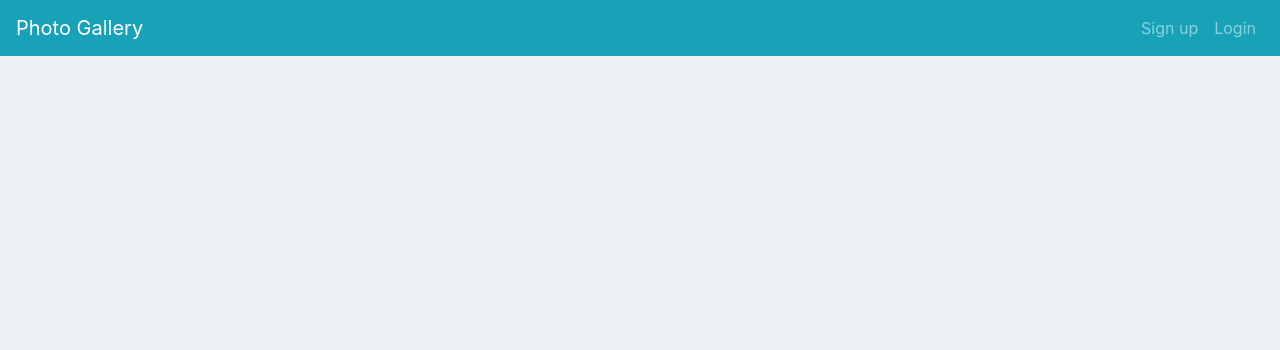
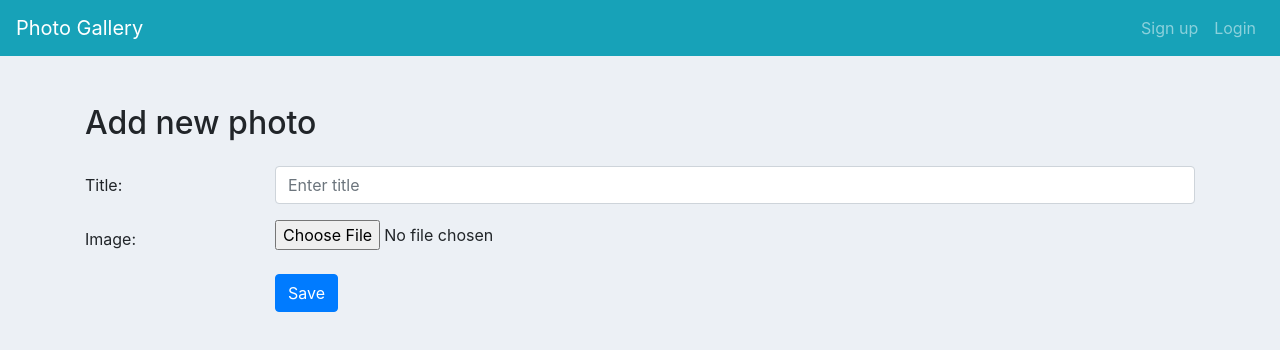
Before and after one commit to AlinaBibikova/exam12, a React (Create React App) app in the folder frontend/: page /photo/new in a window 1280 px wide. Shown: the top 350 px of the page. Built offline with nearby package versions, Linux system fonts and the light colour scheme.

Commit message:
#2 добавила форму добовления

```diff
--- a/frontend/src/App.js
+++ b/frontend/src/App.js
@@ -9,6 +9,7 @@ import Toolbar from "./components/UI/Toolbar/Toolbar";
 import Register from "./containers/Register/Register";
 import Login from "./containers/Login/Login";
 import Galleries from "./containers/Galleries/Galleries";
+import NewPhoto from "./containers/NewPhoto/NewPhoto";
 
 class App extends Component {
     render() {
@@ -26,7 +27,7 @@ class App extends Component {
                                 <Route path="/" exact component={Galleries}/>
                                 <Route path="/login" component={Login}/>
                                 <Route path="/register" exact component={Register} />
-                                {/*<Route path="/photo/new" exact component={New}/>*/}
+                                <Route path="/photo/new" exact component={NewPhoto}/>
                             </Switch>
                         </Col>
                     </Row>
--- a/frontend/src/components/GalleriesList/GalleriesList.js
+++ b/frontend/src/components/GalleriesList/GalleriesList.js
@@ -15,7 +15,7 @@ const GalleriesList = props => {
                     : null
                 }
 
-                {props.title && props.user ?
+                {props.title && props.userD ?
                     <CardBody>
                         <CardTitle
                             tag={RouterNavLink}
@@ -24,7 +24,7 @@ const GalleriesList = props => {
                             {props.title}
                         </CardTitle>
                         <CardText>
-                            {props.user.displayName}
+                            By: {props.userD.displayName}
                         </CardText>
                 </CardBody>
                     : null }
--- /dev/null
+++ b/frontend/src/components/PhotoForm/PhotoForm.js
@@ -0,0 +1,84 @@
+import React, {Component} from 'react';
+import {Button, Col, Form, FormGroup, Input, Label} from "reactstrap";
+
+class PhotoForm extends Component {
+        state = {
+            title: '',
+            image: '',
+        };
+
+    inputChangeHandler = event => {
+        this.setState({
+            [event.target.name]: event.target.value
+        });
+    };
+
+    fileChangeHandler = event => {
+        this.setState({
+            [event.target.name]: event.target.files[0]
+        })
+    };
+
+    getFieldHasError = fieldName => {
+        return (
+            this.props.error &&
+            this.props.error.errors &&
+            this.props.error.errors[fieldName] &&
+            this.props.error.errors[fieldName].message
+        );
+    };
+
+    submitFormHandler = event => {
+        event.preventDefault();
+
+        const formData = new FormData();
+
+        Object.keys(this.state).forEach(key => {
+            if (this.state[key]) {
+                formData.append(key, this.state[key]);
+            }
+        });
+
+        this.props.addPhoto(formData);
+    };
+
+        render() {
+            return (
+                <Form onSubmit={this.submitFormHandler}>
+
+                    <FormGroup row>
+                        <Label sm={2} for="title">Title:</Label>
+                        <Col sm={10}>
+                            <Input
+                                type="text" required
+                                name="title" id="title"
+                                placeholder="Enter title"
+                                value={this.state.title}
+                                onChange={this.inputChangeHandler}
+                                error={this.getFieldHasError('title')}
+                            />
+                        </Col>
+                    </FormGroup>
+
+                    <FormGroup row>
+                        <Label sm={2} for="image">Image:</Label>
+                        <Col sm={10}>
+                            <Input
+                                type="file"
+                                name="image" id="image"
+                                onChange={this.fileChangeHandler}
+                            />
+                        </Col>
+                    </FormGroup>
+
+                    <FormGroup row>
+                        <Col sm={{offset:2, size: 10}}>
+                            <Button type="submit" color="primary">Save</Button>
+                        </Col>
+                    </FormGroup>
+                </Form>
+            );
+        }
+    }
+
+export default PhotoForm;
--- a/frontend/src/containers/Galleries/Galleries.js
+++ b/frontend/src/containers/Galleries/Galleries.js
@@ -22,6 +22,7 @@ class Galleries extends Component {
                         id={galleries._id}
                         title={galleries.title}
                         image={galleries.image}
+                        userD={galleries.user}
                         user={this.props.user}
                         onDelete={() => this.props.deletePhoto(galleries._id)}
                     />
--- /dev/null
+++ b/frontend/src/containers/NewPhoto/NewPhoto.js
@@ -0,0 +1,29 @@
+import React, {Component, Fragment} from 'react';
+import {connect} from "react-redux";
+import {addPhoto} from "../../store/actions/galleriesActions";
+import PhotoForm from "../../components/PhotoForm/PhotoForm";
+
+class NewPhoto extends Component {
+    render() {
+        return (
+            <Fragment>
+                <h2 className="mb-4">Add new photo</h2>
+
+                <PhotoForm
+                    addPhoto={this.props.addPhoto}
+                    error={this.props.error}
+                />
+            </Fragment>
+        );
+    }
+}
+
+const mapStateToProps = state => ({
+    error: state.galleries.error
+});
+
+const mapDispatchToProps = dispatch => ({
+    addPhoto: photoData => dispatch(addPhoto(photoData)),
+});
+
+export default connect(mapStateToProps, mapDispatchToProps)(NewPhoto);
```
